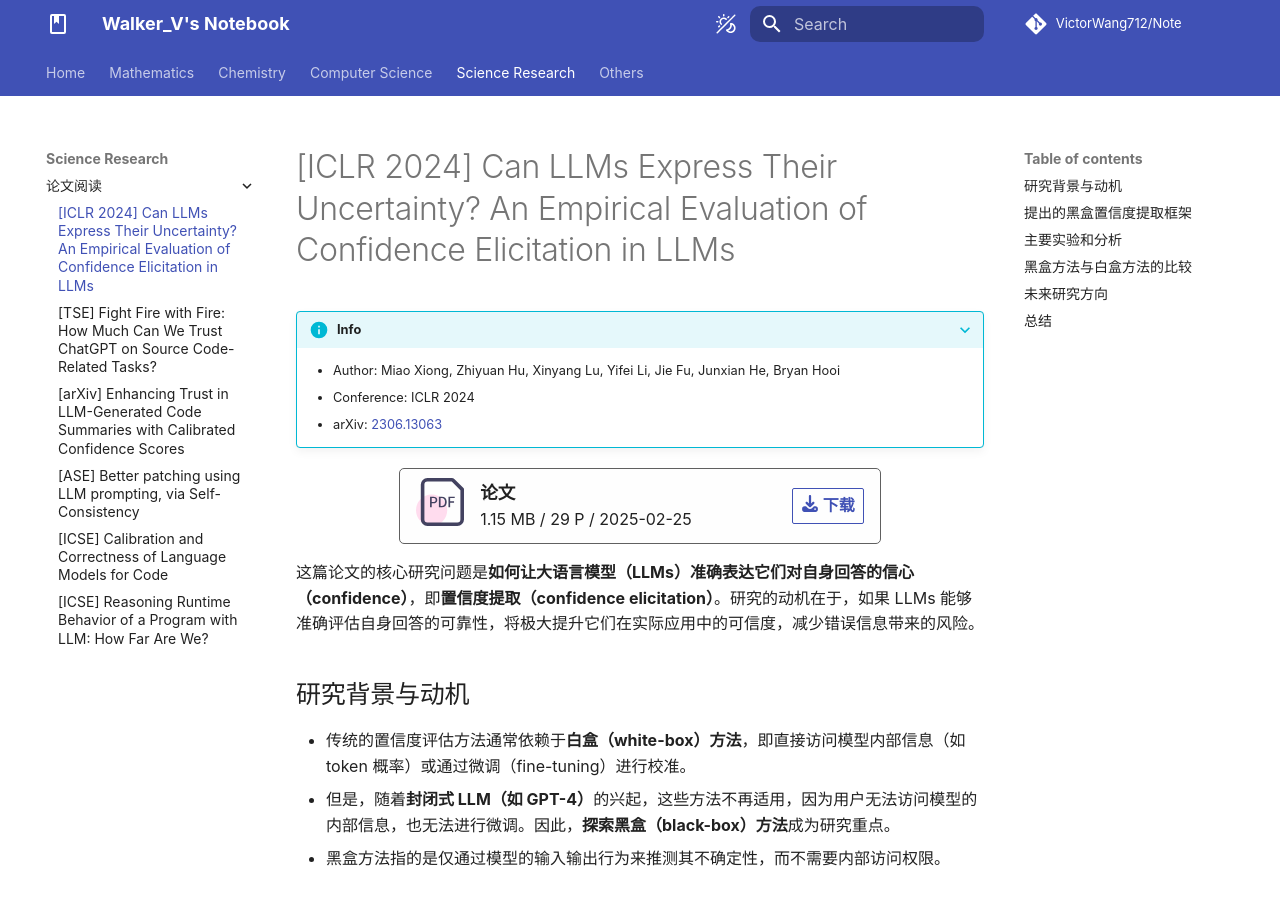
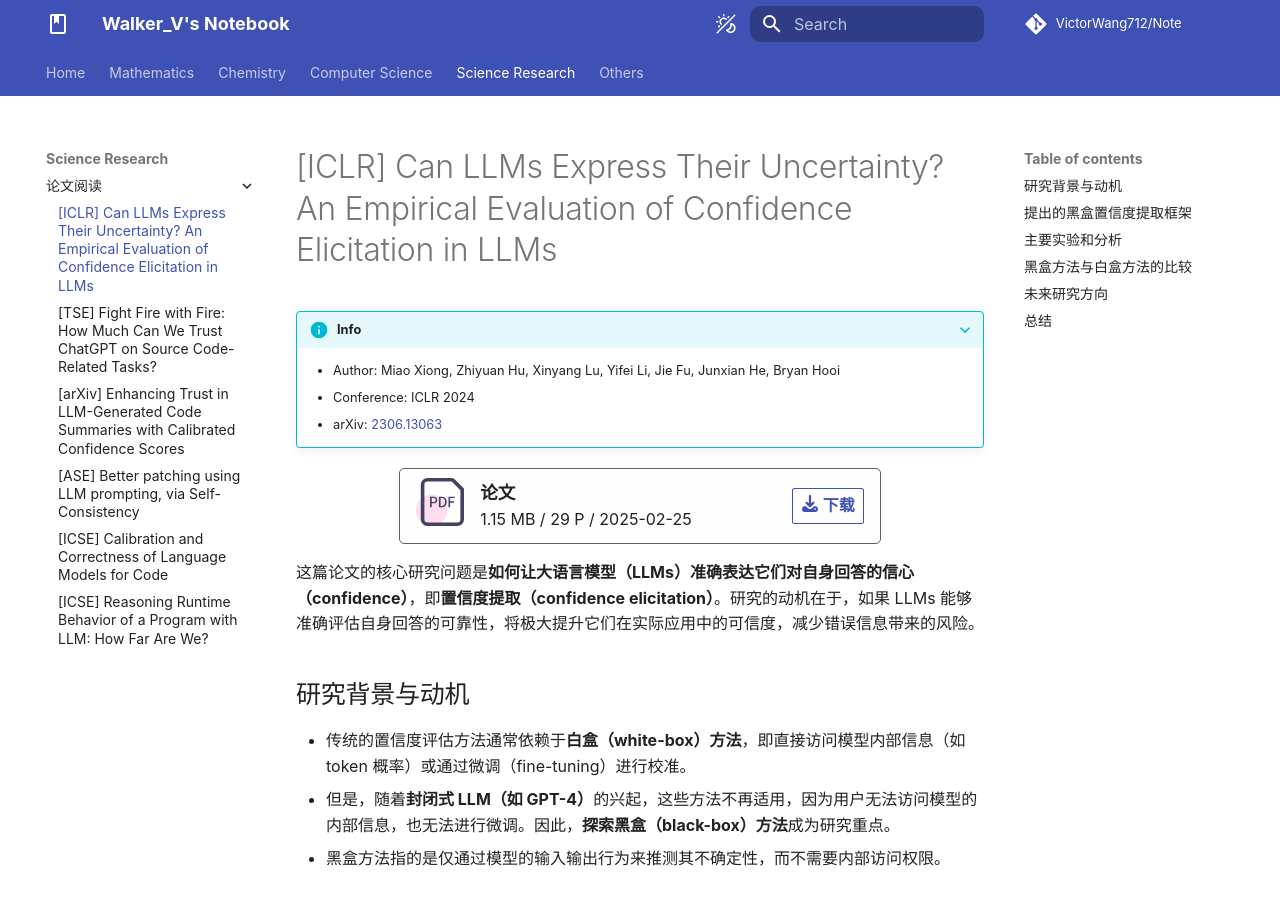
Before and after one commit to VictorWang712/Note, an MkDocs documentation site: the page built from docs/science_research/papers/arXiv_2306_13063.md, in a window 1280 px wide and 900 px high. Built offline with MkDocs 1.6.1 and Material for MkDocs 9.7.7, drawn with Linux system fonts in a browser that asks for light colours; some web fonts are replaced; comment, search, counter and statistics services are not loaded.

Commit message:
docs: Edit arXiv.2306.13063's Note

```diff
--- a/docs/science_research/papers/arXiv_2306_13063.md
+++ b/docs/science_research/papers/arXiv_2306_13063.md
@@ -2,7 +2,7 @@
 comments: true
 ---
 
-# [ICLR 2024] Can LLMs Express Their Uncertainty? An Empirical Evaluation of Confidence Elicitation in LLMs
+# [ICLR] Can LLMs Express Their Uncertainty? An Empirical Evaluation of Confidence Elicitation in LLMs
 
 ???+ info
 
```
